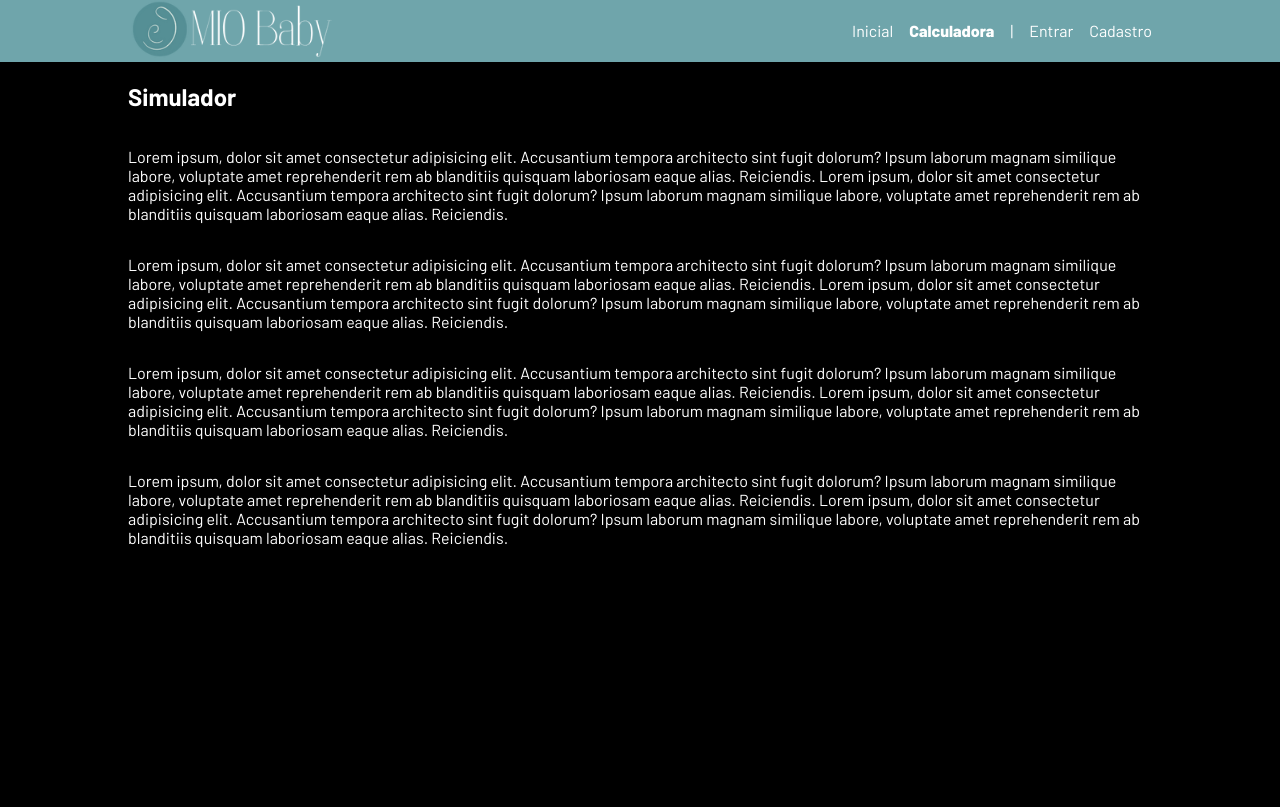
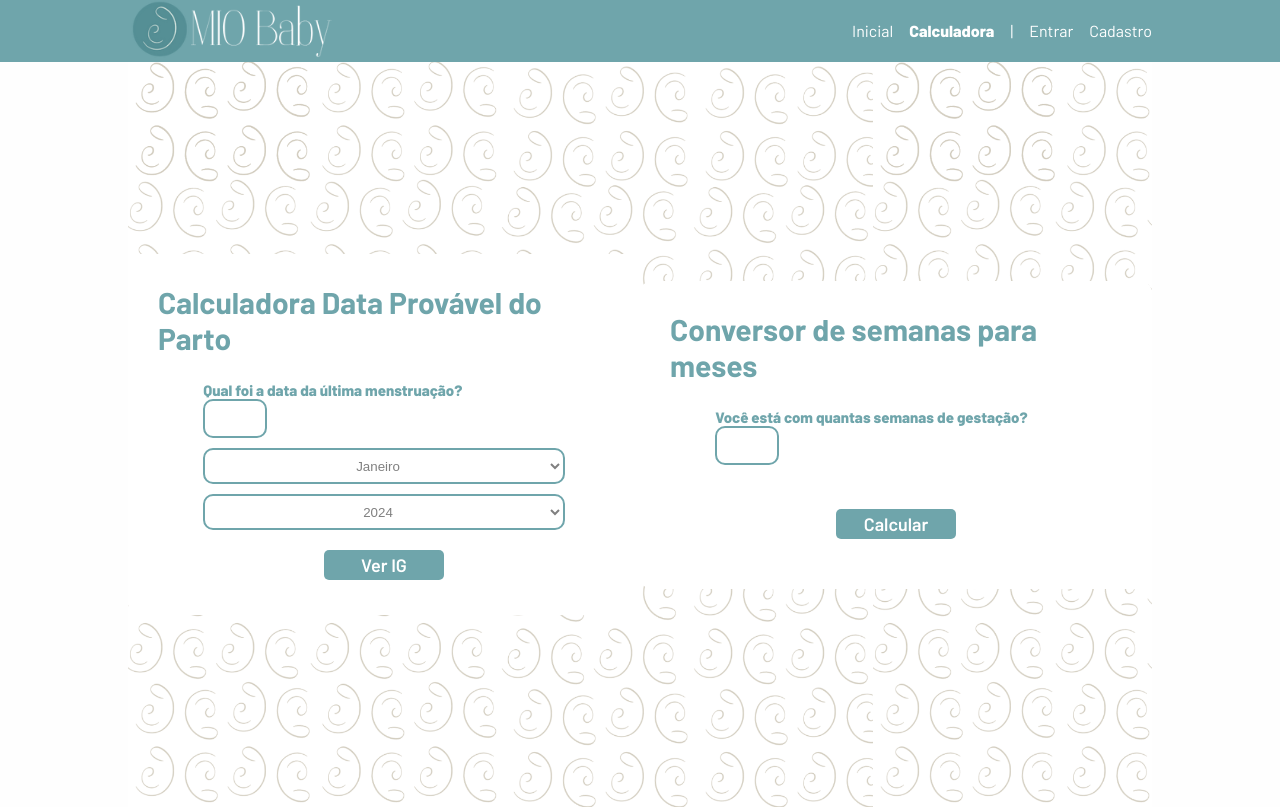
Before and after one commit to mayaraguiar/projeto-individual, a website: page MIO-web-data-viz/public/simulador.html in a window 1280 px wide. Drawn offline with Linux system fonts and the light colour scheme.

Commit message:
Adicionado css na calculadora

```diff
--- a/MIO-web-data-viz/public/css/estilo.css
+++ b/MIO-web-data-viz/public/css/estilo.css
@@ -234,7 +234,7 @@ z-index: 0;
   display: flex;
   align-items: center;
   justify-content: space-evenly;
-  color: palevioletred;
+  color: var(--escuro);
   flex-direction: column;
   height: fit-content;
   padding: 20px 0;
@@ -381,15 +381,35 @@ input {
 }
 
 /* SIMULADOR */
+.simulador {
+  height: var(--tamanho-login);
+  background-image: url(../assets/imgs/tela-branca.png );
+  background-size: cover;
 
-.simulador {
-  color: white;
 }
 
+
 .simulador .container {
-  flex-direction: column;
-  overflow: scroll;
-  height: var(--tamanho-simulador);
+  justify-content: center;
+  align-items: center;
+  height: 100%;
+      background-image: url(../assets/imgs/fundo3.png );
+          background-size:contain;
+}
+
+.card-simulador {
+    display: flex;
+    flex-direction: column;
+    align-items: center;
+    height: auto;
+    padding: 30px;
+    backdrop-filter: blur(-100px);
+    background: white(245, 242, 242, 0.86);
+    border-radius: 12px;
+    gap: 20px;
+    width: 550px;
+
+
 }
 
 /* ALERTA */
--- a/MIO-web-data-viz/public/simulador.html
+++ b/MIO-web-data-viz/public/simulador.html
@@ -5,7 +5,6 @@
     <meta charset="UTF-8">
     <meta http-equiv="X-UA-Compatible" content="IE=edge">
     <meta name="viewport" content="width=device-width, initial-scale=1.0">
-
     <title>MIO Baby | Simulador</title>
 
     <script src="./js/sessao.js"></script>
@@ -20,56 +19,145 @@
     <!--header inicio-->
     <div class="header">
         <div class="container">
-      <h5 class="titulo"><img src="assets/imgs/logo(4).png" style="width: 80%;"> </h5>
+            <h5 class="titulo"><img src="assets/imgs/logo(4).png" style="width: 80%;"> </h5>
             <ul class="navbar">
-                <li>
-                    <a href="./index.html">Inicial</a>
-                </li>
+                <li><a href="./index.html">Inicial</a></li>
                 <li class="agora">Calculadora</li>
                 <li>|</li>
-                <li>
-                    <a href="./login.html">Entrar</a>
-                </li>
-                <li>
-                    <a href="./login.html">Cadastro</a>
-                </li>
+                <li><a href="./login.html">Entrar</a></li>
+                <li><a href="./login.html">Cadastro</a></li>
             </ul>
         </div>
     </div>
 
-
-    <!-- simulador inicio -->
+    <!-- simulador início -->
     <div class="simulador">
         <div class="container">
-            <h2>Simulador</h2>
-            <p>Lorem ipsum, dolor sit amet consectetur adipisicing elit. Accusantium tempora architecto sint fugit
-                dolorum? Ipsum laborum magnam similique labore, voluptate amet reprehenderit rem ab blanditiis quisquam
-                laboriosam eaque alias. Reiciendis. Lorem ipsum, dolor sit amet consectetur adipisicing elit.
-                Accusantium tempora architecto sint fugit dolorum? Ipsum laborum magnam similique labore, voluptate amet
-                reprehenderit rem ab blanditiis quisquam laboriosam eaque alias. Reiciendis.</p>
-            <p>Lorem ipsum, dolor sit amet consectetur adipisicing elit. Accusantium tempora architecto sint fugit
-                dolorum? Ipsum laborum magnam similique labore, voluptate amet reprehenderit rem ab blanditiis quisquam
-                laboriosam eaque alias. Reiciendis. Lorem ipsum, dolor sit amet consectetur adipisicing elit.
-                Accusantium tempora architecto sint fugit dolorum? Ipsum laborum magnam similique labore, voluptate amet
-                reprehenderit rem ab blanditiis quisquam laboriosam eaque alias. Reiciendis.</p>
-            <p>Lorem ipsum, dolor sit amet consectetur adipisicing elit. Accusantium tempora architecto sint fugit
-                dolorum? Ipsum laborum magnam similique labore, voluptate amet reprehenderit rem ab blanditiis quisquam
-                laboriosam eaque alias. Reiciendis. Lorem ipsum, dolor sit amet consectetur adipisicing elit.
-                Accusantium tempora architecto sint fugit dolorum? Ipsum laborum magnam similique labore, voluptate amet
-                reprehenderit rem ab blanditiis quisquam laboriosam eaque alias. Reiciendis.</p>
-            <p>Lorem ipsum, dolor sit amet consectetur adipisicing elit. Accusantium tempora architecto sint fugit
-                dolorum? Ipsum laborum magnam similique labore, voluptate amet reprehenderit rem ab blanditiis quisquam
-                laboriosam eaque alias. Reiciendis. Lorem ipsum, dolor sit amet consectetur adipisicing elit.
-                Accusantium tempora architecto sint fugit dolorum? Ipsum laborum magnam similique labore, voluptate amet
-                reprehenderit rem ab blanditiis quisquam laboriosam eaque alias. Reiciendis.</p>
+
+            <!-- Primeira calculadora -->
+            <div class="card card-simulador">
+                <h2>Calculadora Data Provável do Parto</h2>
+                <div class="formulario">
+
+                    <div class="campo">
+                        <span>Qual foi a data da última menstruação?</span>
+                        <input type="number" id="input_dia" style="width: 40px;">
+                    </div>
+
+                    <div class="campo">
+                        <select id="select_mes">
+                            <option value="1">Janeiro</option>
+                            <option value="2">Fevereiro</option>
+                            <option value="3">Março</option>
+                            <option value="4">Abril</option>
+                            <option value="5">Maio</option>
+                            <option value="6">Junho</option>
+                            <option value="7">Julho</option>
+                            <option value="8">Agosto</option>
+                            <option value="9">Setembro</option>
+                            <option value="10">Outubro</option>
+                            <option value="11">Novembro</option>
+                            <option value="12">Dezembro</option>
+                        </select>
+                    </div>
+
+                    <div class="campo">
+                        <select id="select_ano">
+                            <option value="2024">2024</option>
+                            <option value="2025">2025</option>
+                        </select>
+                        <button class="botao" onclick="ver()">Ver IG</button>
+                    </div>
+                </div id="div_mensagem" class="mensagem" style="margin-top: 20px;">
+            </div>
+
+            <!-- Segunda calculadora -->
+            <div class="card card-simulador">
+                <h2>Conversor de semanas para meses</h2>
+                <div class="formulario">
+                    <div class="campo">
+                        <span>Você está com quantas semanas de gestação?</span>
+                        <input type="number" id="input_semanas" style="width:40px;"><br>
+                    </div>
+                    <button class="botao" onclick="calcular()">Calcular</button>
+                    <div id="div_mensagem" class="mensagem" style="margin-top: 20px;"></div>
+                </div>
+            </div>
+
+            <!-- Resultado das mensagens -->
+
 
         </div>
     </div>
     <!-- simulador fim -->
 
+<script>
+    function ver() {
+        var div_mensagem = document.getElementById('div_mensagem');
+
+        var dia = Number(input_dia.value);
+        var mes = Number(select_mes.value);
+        var ano = Number(select_ano.value);
+
+        if (!dia || !mes || !ano) {
+            alert('Preencha todos os campos corretamente.');
+            return;
+        }
+
+        var diasNoMes = [31, 28, 31, 30, 31, 30, 31, 31, 30, 31, 30, 31];
+        var meses = ['janeiro', 'fevereiro', 'março', 'abril', 'maio', 'junho', 'julho', 'agosto', 'setembro', 'outubro', 'novembro', 'dezembro'];
+
+        dia += 7;
+
+        if (dia > diasNoMes[mes - 1]) {
+            dia -= diasNoMes[mes - 1];
+            mes += 1;
+        }
+
+        if (mes <= 3) {
+            mes += 9;
+        } else {
+            mes -= 3;
+            ano += 1;
+        }
+
+        var nomeMes = meses[mes - 1];
+
+        div_mensagem.innerHTML = `A data provável do parto (DPP) é <strong>${dia} de ${nomeMes} de ${ano}</strong>.`;
+    }
+
+    function calcular() {
+
+        var semanas = Number(input_semanas.value);
+        var mensagem = '';
+
+        if (semanas < 0 || semanas > 43) {
+            alert('Digite uma idade gestacional compatível.');
+
+        } else if (semanas <= 4) {
+            mensagem = 'Você está com 1 mês.';
+        } else if (semanas <= 8) {
+            mensagem = 'Você está com 2 meses.';
+        } else if (semanas <= 12) {
+            mensagem = 'Você está com 3 meses.';
+        } else if (semanas <= 16) {
+            mensagem = 'Você está com 4 meses.';
+        } else if (semanas <= 21) {
+            mensagem = 'Você está com 5 meses.';
+        } else if (semanas <= 26) {
+            mensagem = 'Você está com 6 meses.';
+        } else if (semanas <= 30) {
+            mensagem = 'Você está com 7 meses.';
+        } else if (semanas <= 35) {
+            mensagem = 'Você está com 8 meses.';
+        } else if (semanas <= 42) {
+            mensagem = 'Você está com 9 meses.';
+        }
 
 
-
+        div_mensagem.innerHTML = `${mensagem}`;
+    }
+</script>
 </body>
 
 </html>
```
Also changed, not shown: MIO-web-data-viz/calculadoraDPP-vetores.html (added, +73 -0 lines), MIO-web-data-viz/public/index.html (+3 -3 lines).
